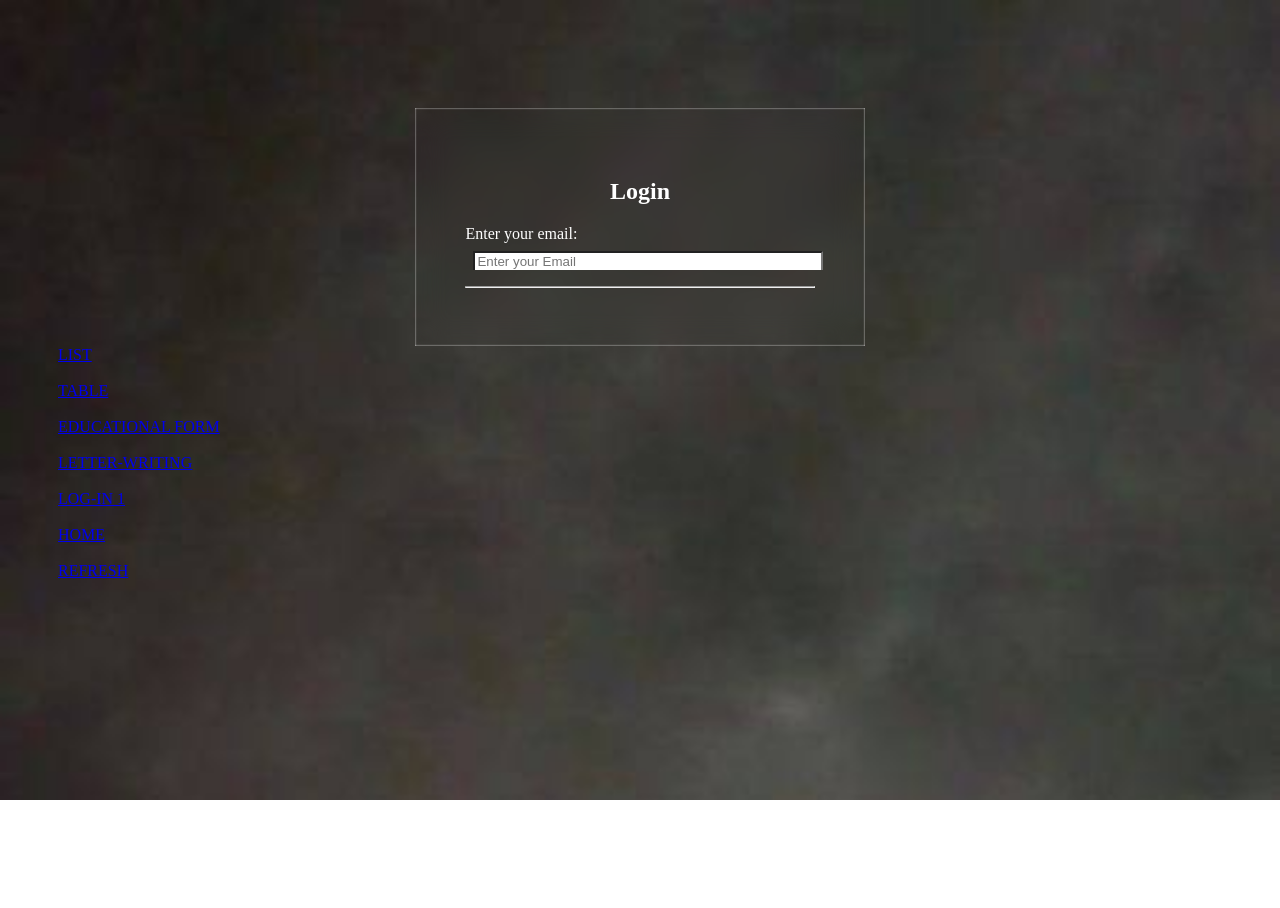
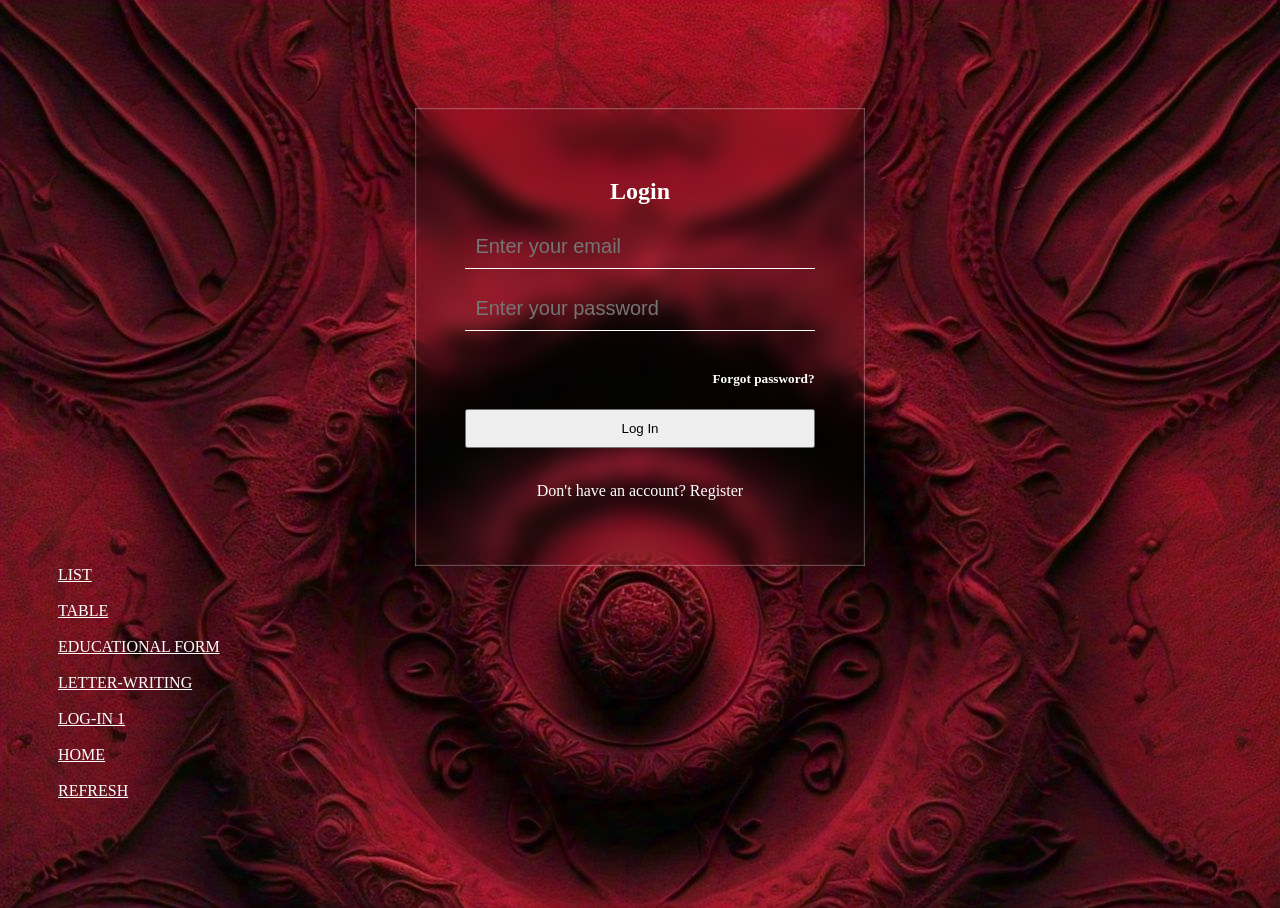
Before and after one commit to Afor0205/assignment, a plain HTML site: page login2.html in a window 1280 px wide. Before the commit the page ends 800 px from the top, so only its background shows below. Drawn offline with Linux system fonts and the light colour scheme.

Commit message:
assignment

```diff
--- a/login2.html
+++ b/login2.html
@@ -11,34 +11,56 @@
             padding: 50px 50px;
             border-radius: 0px;
              box-shadow: inset 0px 0px 2px 0px white;
-            background: rgba(200px, 100px, 100px, 0.5);
-             backdrop-filter: blur(15px);
+            background: rgba(200px, 100px, 100px, 0.9);
+             backdrop-filter: blur(10px);
             color: white;
         }
         body{
-                background-image: url(Images/IMG_20240813_132854_852.jpg);
+                background-image: url(Images/BACKGROUND.jpg);
                 background-repeat: no-repeat;
                 background-size: cover;
                 padding: 100px 50px;
+
         }
 
 
 
         input{
-                padding:  -5px;
-                margin: 8px 8px;
+                padding:  10px;
                 width: 100%;
                 box-sizing: border-box;
                 /* background: rgba(255, 255, 255, 0.1); */
                 outline: none;
-                border-bottom: 100px;
-                /* border-radius: 15px; */
+                /* border-bottom: 10px; */
+                /* border-radius: 10px;  */
                 /* box-shadow: inset 0px 0px 20px 5px white; */
-                color: white;/
+                color: white;
+                font-size: 20px;
+
+
+                border: none;
+                border-bottom: 1px solid white;
+                background: transparent;
+
+
+
+
+
         }
-        label{
-            margin-bottom: 10px;
+        a{
+            color: white;
         }
+        button{
+            padding: 10px;
+            width: 100%;
+        }
+        p{
+            text-align: center;
+        }
+        h5{
+            text-align: right;
+        }
+
 
 
             </style>
@@ -48,8 +70,20 @@
     <body>
         <form>
             <center><h2>Login</h2></center>
-            <label> Enter your email:</label>
-           <input type="email" placeholder="Enter your Email"> <hr>
+
+           <input type="email" placeholder="Enter your email"> <br><br>
+           <!-- <label> Enter your password</label> -->
+           <input type="password" placeholder="Enter your password">
+           <br><br>
+           <!-- <input type="checkbox">Remember me <br><br> -->
+            <h5>Forgot password?</h5>
+            <button>Log In</button>
+            <br><br>
+          <p> Don't have an account? Register</p>
+
+
+
+
         </form>
         <a href="First assignment.html">LIST</a><br><br>
         <a href="tableassignment.html">TABLE</a><br><br>
```
Also changed, not shown: login1.html (+3 -0 lines).
